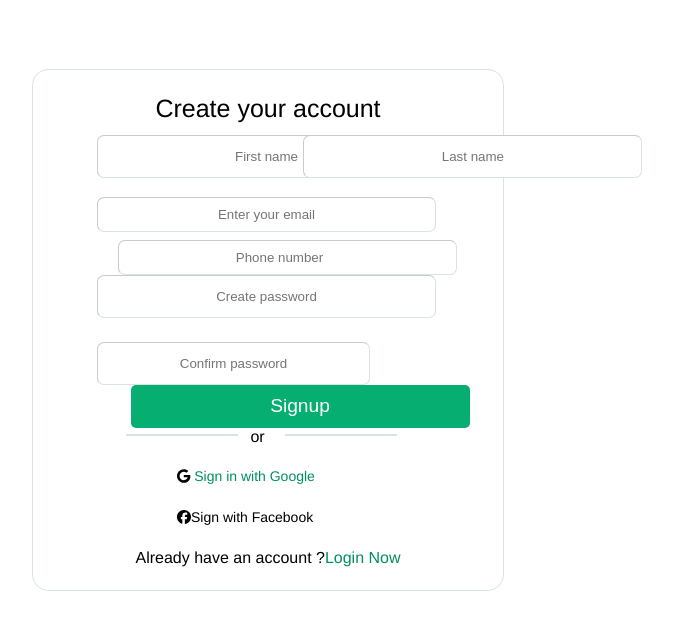
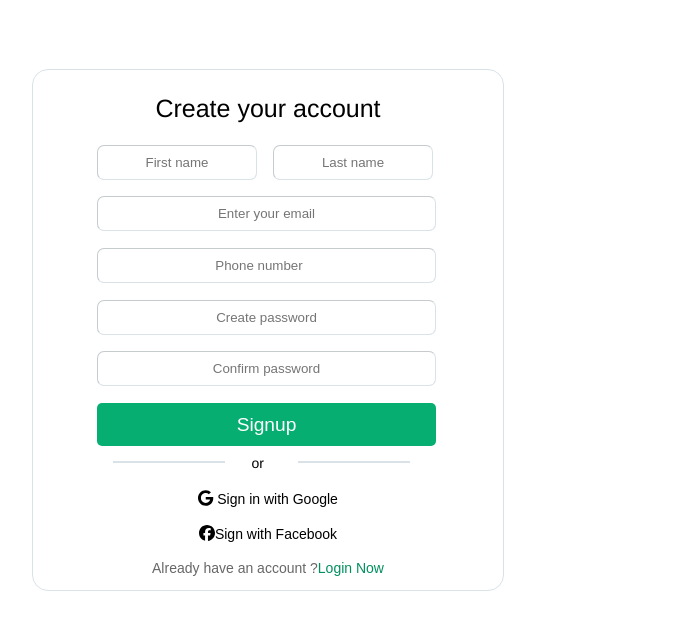
Before and after one commit to gulabi-squad/bigya, a React (Create React App) app: page /signup in a window 1280 px wide. Shown: the top 630 px of the page, without its empty margins (416-1089 px from the left). Built offline with nearby package versions, Linux system fonts and the light colour scheme.

Commit message:
fixed css

```diff
--- a/src/pages/login/login.component.jsx
+++ b/src/pages/login/login.component.jsx
@@ -1,49 +1,52 @@
 import React from 'react'
 import './login.css'
+import { FontAwesomeIcon } from '@fortawesome/react-fontawesome'
+import { faGoogle ,faFacebook} from '@fortawesome/free-brands-svg-icons'
 
 
 const Login = () => {
   return (
-    <div>
+    <div className='login'>
 
 
 <body>
-    <div class="container">
-
-        <div class="allbox box1"><p class="sign_up">Login To Bigya</p></div>
+    <div class="l-container">
+        {/* <!-- <div class="allbox box0"></div> --> */}
+        <div class="l-allbox l-box1"><p class="l-sign_up">Login To Bigya</p></div>
         <form action="" method="">
-            <div class="allbox box2">
-                <i class="u-logo fa-solid fa-user"></i>
-                <input type="text" name="text" id="text" placeholder="Username Or Email" required/></div>
-        <div class="allbox box3">
-            <i class="u-pwd fa-solid fa-lock"></i>
-            <input type="password" name="pass" id="pass" placeholder="Password" required /></div>
-        <div class="allbox box4">
-            <input class="checkbox" type="checkbox" name="cb" id="cb"/>
-            <div class="remember_me"><p class="remember-me">Remember Me</p></div>
-            <div class="forgot_password"><a class="forgot-pwd" href="#">Forgot Password ?</a></div>
+            <div class="l-allbox l-box2">
+                <i class="l-u-logo fa-solid fa-user"></i>
+                <input type="text" name="" id="" placeholder="Username Or Email" required /></div>
+        <div class="l-allbox l-box3">
+            <i class="l-u-pwd fa-solid fa-lock"></i>
+            <input type="password" name="" id="" placeholder="Password" required /></div>
+        <div class="l-allbox l-box4">
+            <input class="l-checkbox" type="checkbox" name="" id=""/>
+            <div class="l-remember_me"><p class="l-remember-me">Remember Me</p></div>
+            <div class="l-forgot_password"><a class="l-forgot-pwd" href="#">Forgot Password ?</a></div>
         </div>
-        <div class="allbox box5"><input type="submit" class="submit-button" value="Login"/></div>
+        <div class="l-allbox l-box5"><input type="submit" class="l-submit-button" value="Login"/></div>
         </form>
 
 
-        <div class="allbox box6">
-            <div class="left-boundary"></div>
-            <div class="or">or</div>
-            <div class="right-boundary"></div>
+        <div class="l-allbox l-box6">
+            <div class="l-left-boundary"></div>
+            <div class="l-or">or</div>
+            <div class="l-right-boundary"></div>
         </div>
-        <div class="allbox box7">
-            <i class="google fa-brands fa-google"></i>
-            <a class="fb_google" href="">Sign in with Google</a>
+        <div class="l-allbox l-box7">
+        {/* <FontAwesomeIcon icon={faGoogle} /> */}
+            <a class="l-fb_google" href=""><FontAwesomeIcon icon={faGoogle} /> Sign in with Google</a>
         </div>
-        <div class="allbox box8">
-            <i class="facebook fa-brands fa-facebook"></i>
-            <a class="fb_google" href="">Sign with Facebook</a>
+        <div class="l-allbox l-box8">
+        {/* <FontAwesomeIcon icon={faFacebook} /> */}
+            <a class="l-fb_google" href=""><FontAwesomeIcon icon={faFacebook} />Sign with Facebook</a>
         </div>
-        <div class="allbox box9"><p class="end-text">New to Bigya ?
+        <div class="l-allbox box9"><p class="l-end-text">New to Bigya ?
             <a href="./signup.html"> Create an Account</a></p></div>
     </div>
 </body>
+
 
 
     </div>
--- a/src/pages/login/login.css
+++ b/src/pages/login/login.css
@@ -49,7 +49,7 @@ h1, h2, h3, h4, h5, h6{
 }
 
 /* styling of signup page */
-.container{
+.l-container{
     border: 1px solid #555;
     border-radius: 1rem;
     display: flex;
@@ -63,26 +63,26 @@ h1, h2, h3, h4, h5, h6{
 }
 
 
-.allbox{
+.l-allbox{
     /* border: 0.1px solid green; */
     height: 5rem;
 }
 
-.box4{
+.l-box4{
     display: flex;
     justify-content: space-evenly;
 }
-.box1{
+.l-box1{
     text-align: center;
     font-size: 1.5rem;
     height: 8rem;
 }
-.sign_up{
+.l-sign_up{
     margin-top: 1.5rem;
 
 }
 
-.box2, .box3, .box4, .box5{
+.l-box2, .l-box3, .l-box4, .l-box5{
     height:47.844px ;
     width: 444px;
 }
@@ -110,18 +110,18 @@ input[type=password]{
     border-color: rgba(127,159,177,0.3);
 }
 
-.box2{
+.l-box2{
     position: relative;
 }
-.box3{
+.l-box3{
     position: relative;
 }
-.u-logo{
+.l-u-logo{
     position: absolute;
     margin-left: 4.8rem;
     margin-top: 14px;
 }
-.u-pwd{
+.l-u-pwd{
     position: absolute;
     margin-left: 4.8rem;
     margin-top: 13px;
@@ -130,13 +130,13 @@ input[type=password]{
 /* .box4{
     position: relative;
 } */
-.checkbox{
+.l-checkbox{
     /* position: absolute; */
     /* margin-left: 3rem; */
     margin-bottom: 1.9rem;
     margin-left:3.7rem ;
 }
-.remember-me{
+.l-remember-me{
     margin-right: 8rem;
     margin-top: 0.07rem;
     color: #251E1E;
@@ -144,7 +144,7 @@ input[type=password]{
     font-size: 13px;
     font-weight: 500;
 }
-.forgot_password .forgot-pwd{
+.l-forgot_password .l-forgot-pwd{
     margin-right: 2rem;
     /* margin-top: 5rem; */
     color: #251E1E;
@@ -153,11 +153,11 @@ input[type=password]{
     font-weight: 500;
 }
 
-.box2{
+.l-box2{
     margin-bottom: 1.2rem;
 }
 
-.box4{
+.l-box4{
     margin-top: 0.5rem;
 }
 
@@ -177,61 +177,61 @@ input[type="submit"] {
 }
 
 
-.end-text{
+.l-end-text{
     text-align: center;
 }
 
-.box9 a{
+.l-box9 a{
     text-decoration: none;
     color: #00905d;
     /* color: #FFFFFF; */
     font-size: 14px;
     font-weight: 500;
 }
-.box4 a{
+.l-box4 a{
     /* text-decoration: none; */
     color: black;
 }
-.box8 a{
+.l-box8 a{
     text-decoration: none;
     color: black;
 }
-.box7 a{
+.l-box7 a{
     text-decoration: none;
     color: black;
 }
-.box7 .a{
+.l-box7 .a{
     text-align: center;
 }
-.box7,.box8{
+.l-box7,.l-box8{
     position: relative;
     display: flex;
     justify-content:space-evenly;
 }
-.google, .facebook{
+.l-google, .l-facebook{
     position: absolute;
     margin-right: 12rem;
     font-size: 14px;
 }
-.box5{
+.l-box5{
     color: white;
 }
 
-.box6{
+.l-box6{
     display: flex;
     margin-top: 1.5rem;
     /* border: 1px solid red; */
     flex-wrap: wrap;
     justify-content:space-between;
 }
-.box6 .left-boundary{
+.l-box6 .l-left-boundary{
     border: 0.1px solid rgba(127,159,177,0.3);
     width: 7rem;
     height: 0rem;
     margin-top: 0.4rem;
     margin-left: 5rem;
 }
-.box6 .right-boundary{
+.l-box6 .l-right-boundary{
     border: 0.1px solid rgba(127,159,177,0.3);
     border-width: 0.003px;
     width: 7rem;
@@ -240,7 +240,7 @@ input[type="submit"] {
     margin-right:5.8rem;
 }
 
-.box6 .or{
+.l-box6 .l-or{
     margin-right:0.5rem ;
     font-size: 16px;
     font-weight: 500;
--- a/src/pages/signup/signup.component.jsx
+++ b/src/pages/signup/signup.component.jsx
@@ -15,14 +15,18 @@ const Signup=()=>{
 
                 <input type="text" placeholder="First name" required />
                 </div>
-                <div className="ln">
+                <div className="box2">
                 <input className="ln" type="text" placeholder="Last name" required />
                 </div>
             </div>
             <div className="allbox box3"><input type="email" name="email" id="email"placeholder="Enter your email"required/></div>
             <div className="allbox box4"><input type="number" name="number" id="number"placeholder="Phone number"required /></div>
+            <div className="pw">
             <div className="allbox box5"><input type="password" name="password" id="createpassword"placeholder="Create password"required /></div>
+            </div>
+            <div className="pwd">
             <div className="allbox box6"><input type="password" name="password" id="confirmpassword"placeholder="Confirm password"required /></div>
+            </div>
             <div className="allbox box7"><input type="submit"name="submit" id="submit"value="Signup" /></div>
             <div className="allbox box8">
                 <div className="left-boundary"></div>
--- a/src/pages/signup/signup.css
+++ b/src/pages/signup/signup.css
@@ -1,6 +1,6 @@
 @import url('https://fonts.googleapis.com/css2?family=Montserrat:wght@300;400;500;700&display=swap');
 
-
+@import url('https://fonts.googleapis.com/css?family=Roboto');
 
 *{                 /*CSS reset*/
     margin: 0;    /*max screen area used*/
@@ -82,14 +82,14 @@ a{
 
 .box2{
     display: grid;
-    grid-template-columns: 12.9rem 10px;
+    grid-template-columns: 11rem 10px;
     /* column-gap: 10px; */
 
 
 }
-input[type=text]{
+ .box2 input[type=text]{
     height: 35px;
-    width: 130px;
+    width: 160px;
     text-align:center ;
     margin-left: 4rem;
     border-radius: 7px;
@@ -142,7 +142,7 @@ input[type="submit"] {
 
 
 
-input[type=password]{
+.pw  input[type=password]{
 
     text-align: center;
     margin-left: 4rem;
@@ -152,7 +152,16 @@ input[type=password]{
     border-width: 1.5px;
     border-color: rgba(127,159,177,0.3);
 }
+.pwd  input[type=password]{
 
+    text-align: center;
+    margin-left: 4rem;
+    height: 35px;
+    width: 339px;
+    border-radius: 7px;
+    border-width: 1.5px;
+    border-color: rgba(127,159,177,0.3);
+}
 
 
 .box8{
@@ -180,26 +189,36 @@ input[type=password]{
 
 .box8 .or{
     margin-right:0.5rem ;
-    font-size: 16px;
+    font-size: 14px;
     font-weight: 500;
 }
 
 
 .box9 .google{
-    margin-left: 9rem;
+    text-align: center;
+
 }
 
 .box10 .facebook{
-    margin-left: 9rem;
-}
+    text-align: center;}
+
 .facebook a{
+    font-family:sans-serif;
+    font-size: 14px;
     color: black;
 }
 
 .google a{
+    font-family:sans-serif;
+       font-size: 14px;
     color: black;
 }
 
 .box11 .already{
+    font-size: 14px;
     text-align: center;
+    color:rgba(0,0,0,0.6);
+    font-family:sans-serif;
+    font-weight: 500;
+
 }
```
